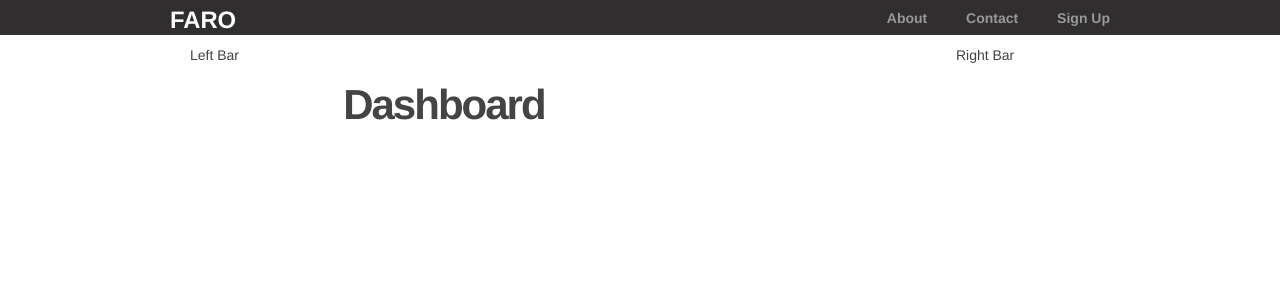
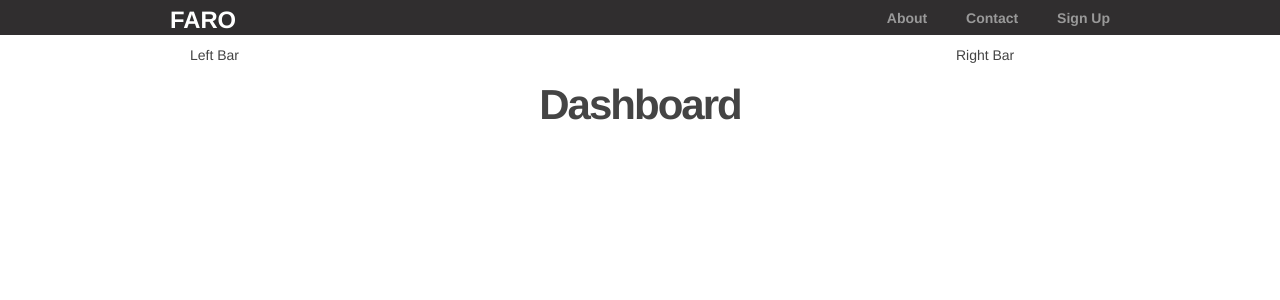
Before and after one commit to Wakemakin/faro-webclient, a Flask app: template faro/templates/dash.html in a window 1280 px wide. Shown: the top 300 px of the page. Run offline with Flask 2, Linux system fonts and the light colour scheme; the template is opened without the code that fills it, so the values that code supplies are empty; parts of the project's set-up code (start-up, migrations or seed data) failed here and were passed over.

Commit message:
Updated dashboard

```diff
--- a/faro/routes.py
+++ b/faro/routes.py
@@ -15,7 +15,7 @@ def home():
 			return render_template('home.html', form=form)
 		else:
 			session['email'] = form.email.data
-			return redirect(url_for('profile'))
+			return redirect(url_for('dash'))
 
 	elif request.method == 'GET':
 		return render_template('home.html', form=form)
--- a/faro/templates/dash.html
+++ b/faro/templates/dash.html
@@ -8,7 +8,7 @@
 		</div>
 		<div class="span8">
 			<!-- Body Content -->
-			<h2 class="left">Dashboard</h2>
+			<h2>Dashboard</h2>
 		</div>
 		<div class="span2">
 			<!-- Right Sidebar Content -->
```
